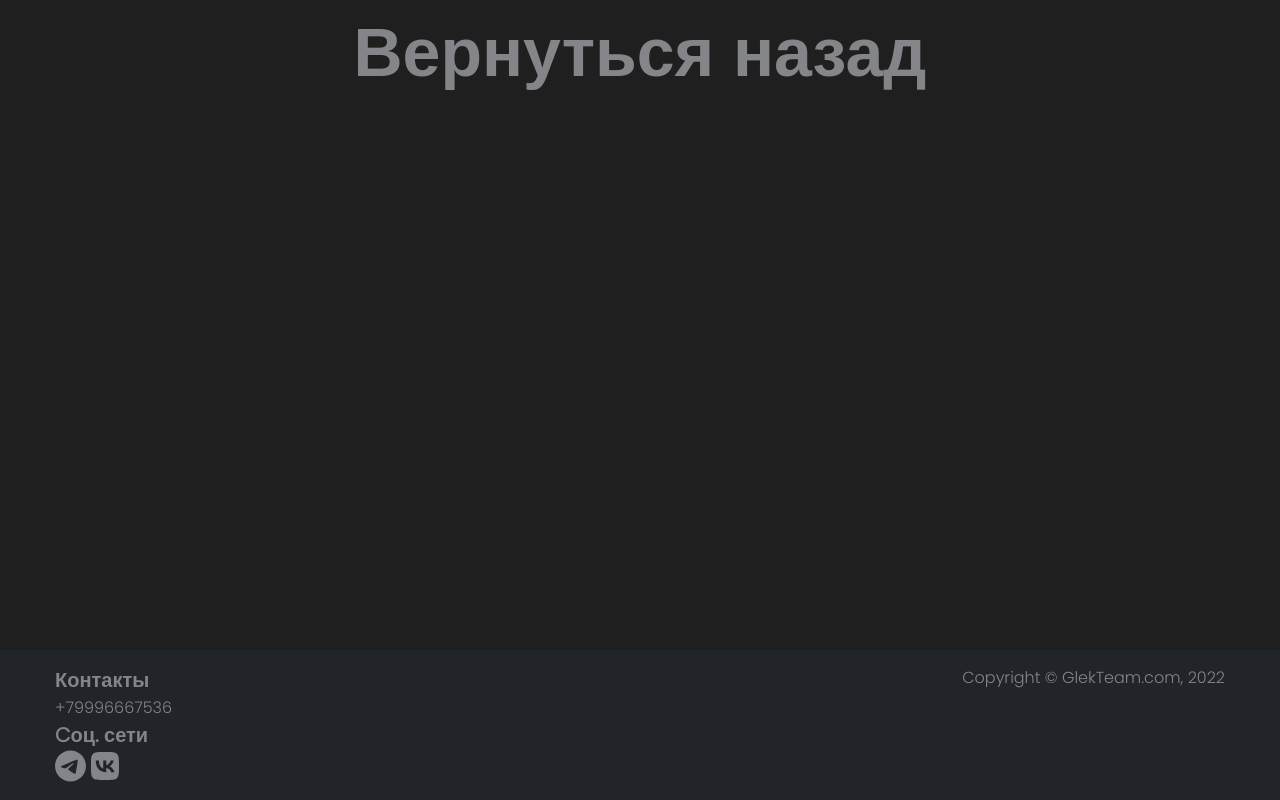
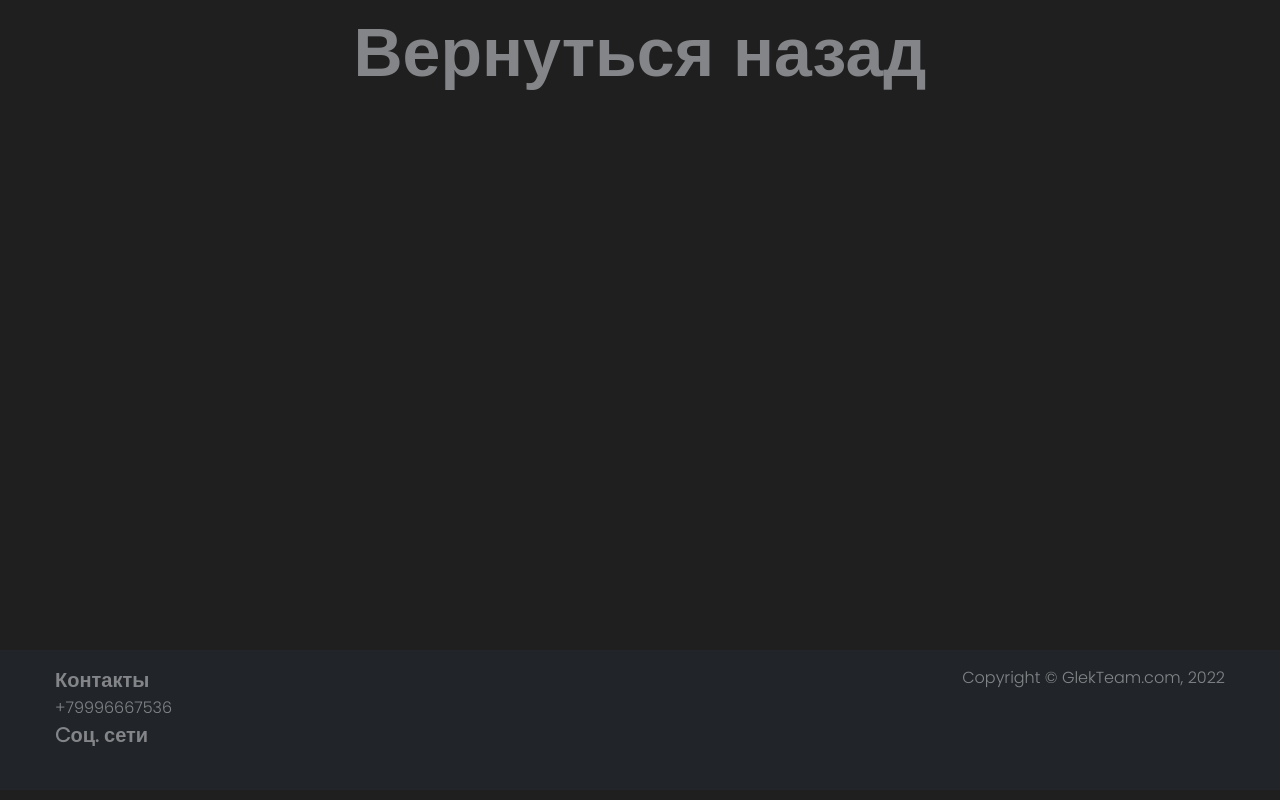
Before and after one commit to tesheee/pc-building-manager, a React (Create React App) app: page /Develop in a window 1280 px wide. Shown: the part 195-995 px from the top of the page. Built offline with nearby package versions, Linux system fonts and the light colour scheme.

Commit message:
Update Footer.jsx

```diff
--- a/src/Components/Footer/Footer.jsx
+++ b/src/Components/Footer/Footer.jsx
@@ -1,6 +1,5 @@
 import React from "react";
 import {FontAwesomeIcon} from "@fortawesome/react-fontawesome";
-import { faTelegram, faVk } from "@fortawesome/free-brands-svg-icons"
 import footerStyles from "./Footer.module.css";
 
 
@@ -14,8 +13,8 @@ function Footer(){
                         <p>+79996667536</p>
                         <h1>Cоц. сети</h1>
                         <div className={footerStyles.social__network__icons}>
-                            <a><FontAwesomeIcon icon={faTelegram} size={"2x"}/></a>
-                            <a href="https://vk.com/id473606599"><FontAwesomeIcon icon={faVk} size={"2x"}/></a>
+                            <a></a>
+                            <a href="https://vk.com/id473606599"></a>
                         </div>
                     </div>
                     <div className="copyright"><p>Copyright © GlekTeam.com, 2022</p></div>
```
